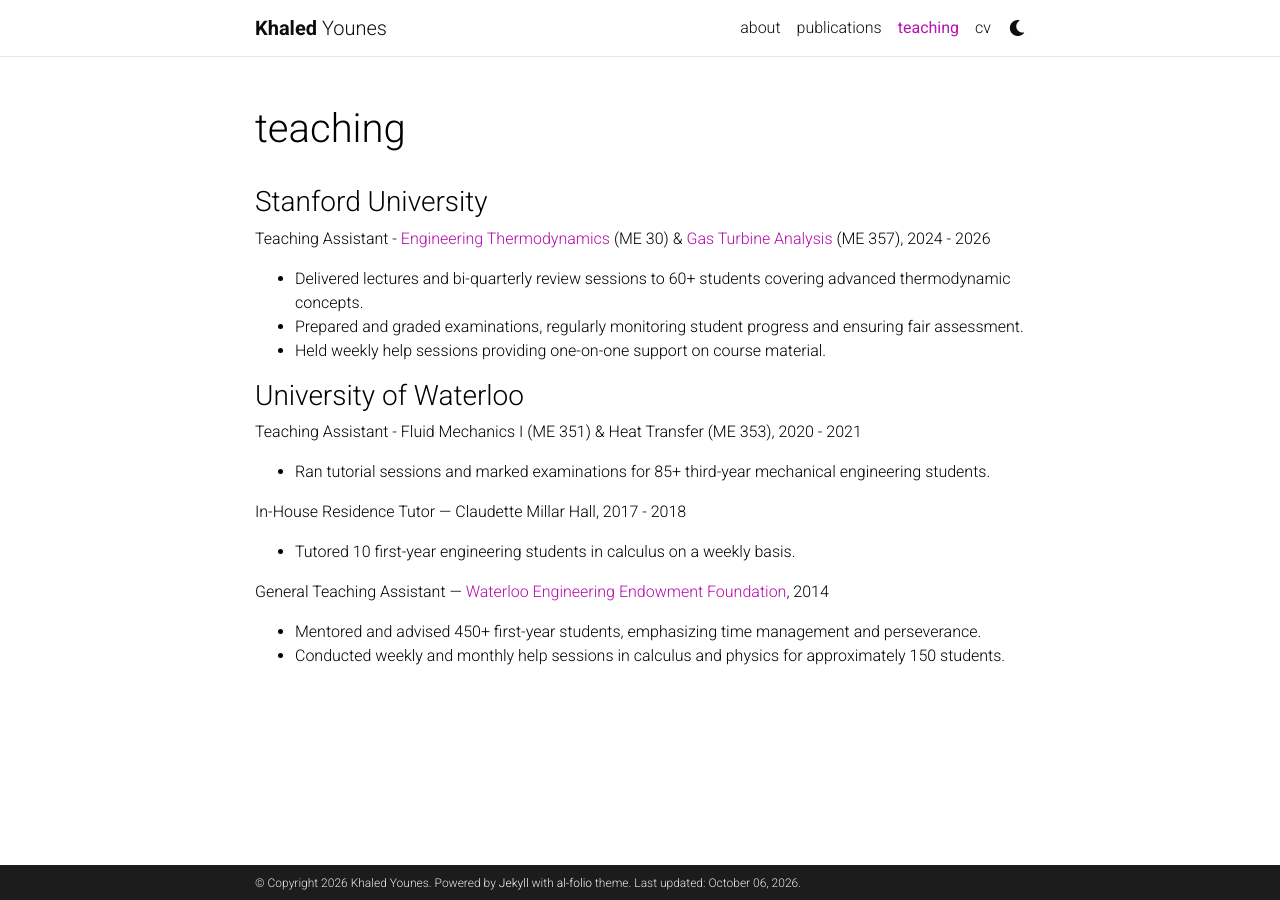
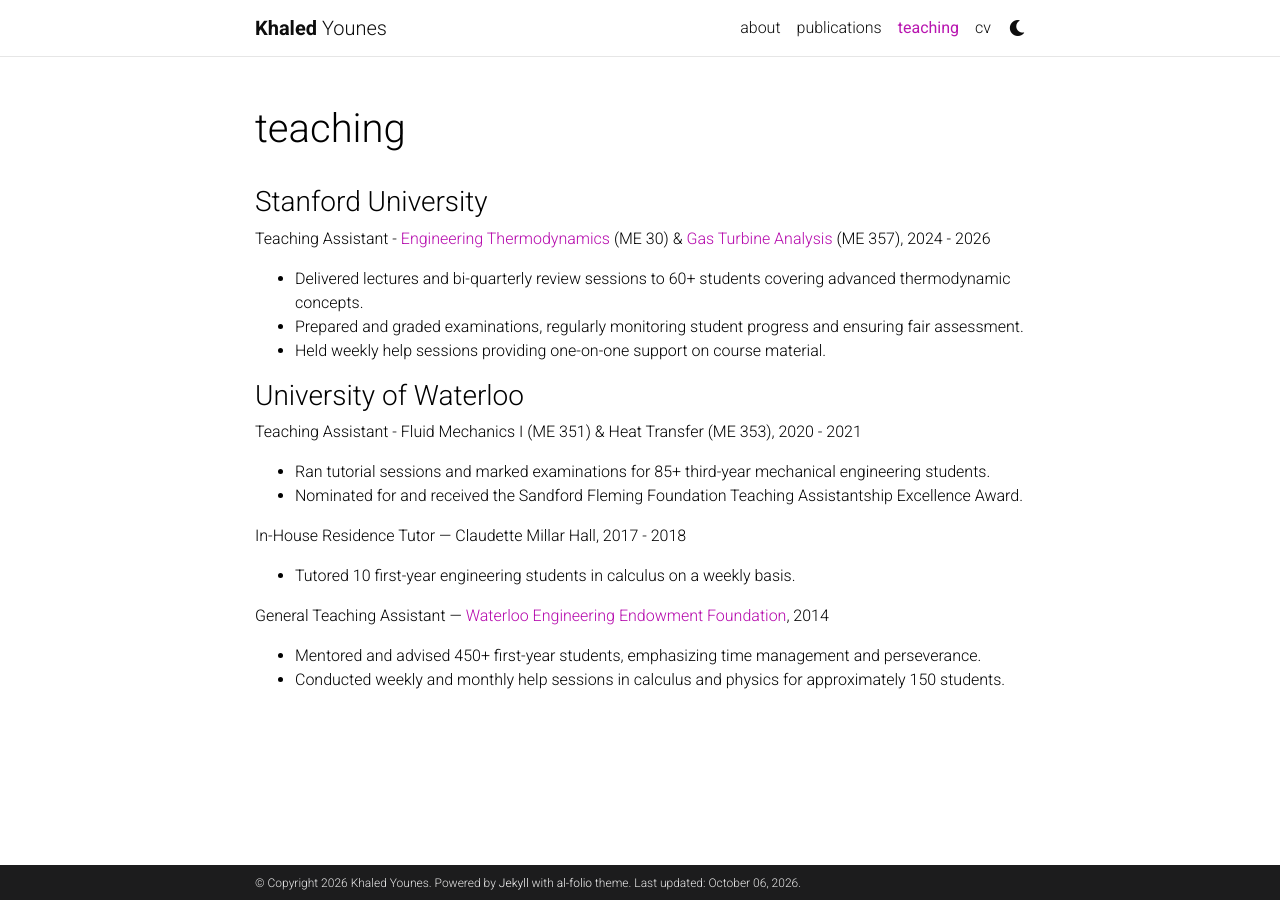
Before and after one commit to kyounes14/kyounes14.github.io, a Jekyll site: the page built from _pages/teaching.md, in a window 1280 px wide. Built offline with Jekyll 4.4.1, drawn with Linux system fonts in a browser that asks for light colours; comment, search, counter and statistics services are not loaded; a style sheet for code colours, icons or effects is not loaded.

Commit message:
update award

```diff
--- a/_pages/teaching.md
+++ b/_pages/teaching.md
@@ -19,6 +19,7 @@ Teaching Assistant - [Engineering Thermodynamics](/assets/pdf/Stanford_ME30_Fall
 Teaching Assistant - Fluid Mechanics I (ME 351) & Heat Transfer (ME 353), 2020 - 2021
 <ul>
 <li>Ran tutorial sessions and marked examinations for 85+ third-year mechanical engineering students.</li>
+<li>Nominated for and received the Sandford Fleming Foundation Teaching Assistantship Excellence Award.</li>
 </ul>
 
 In-House Residence Tutor — Claudette Millar Hall, 2017 - 2018
```
Also changed, not shown: 1 other file.
